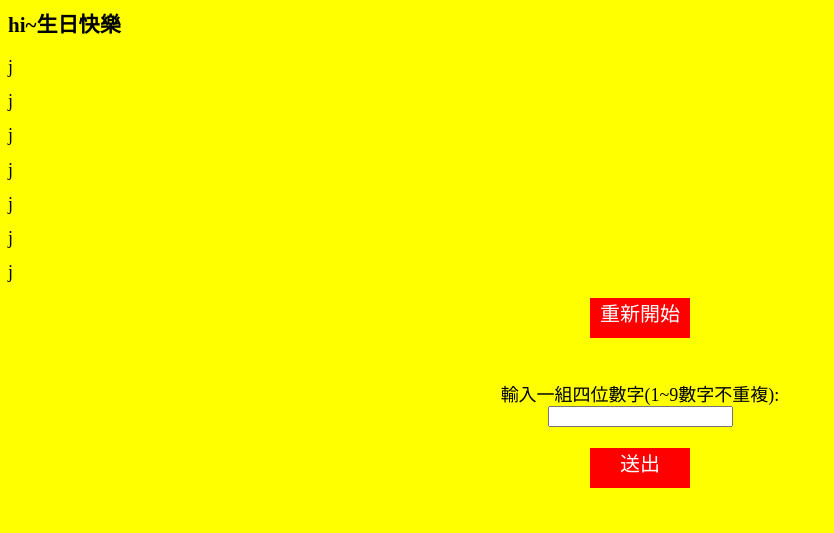
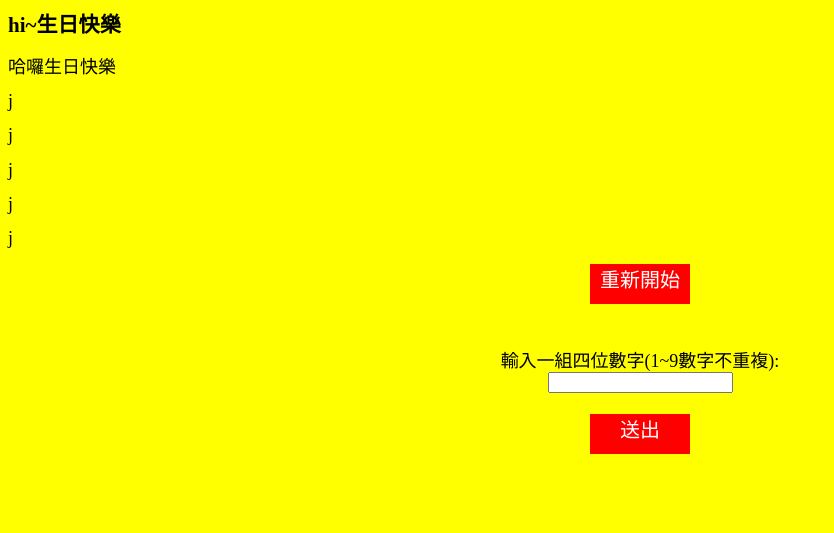
Before and after one commit to happybirthdayding/happybirthdayding.github.io, a plain HTML site: page index.html in a window 1280 px wide. Shown: the whole page, without its empty margins (0-834 px from the left). Drawn offline with Linux system fonts and the light colour scheme; a web font is replaced by a local one.

Commit message:
Update index.html

```diff
--- a/index.html
+++ b/index.html
@@ -32,7 +32,7 @@
 </head>
 <body>
     <tr><td style="background-color:#FFFFFF;height:200px;width:400px;">
-        <h3>hi~生日快樂</h3><p>j</p><p>j</p><p>j</p><p>j</p><p>j</p><p>j</p><p>j</p></td></tr>
+        <h3>hi~生日快樂</h3><p>哈囉生日快樂</p><p></p><p>j</p><p>j</p><p>j</p><p>j</p><p>j</p></td></tr>
 
 <center>
 
```
